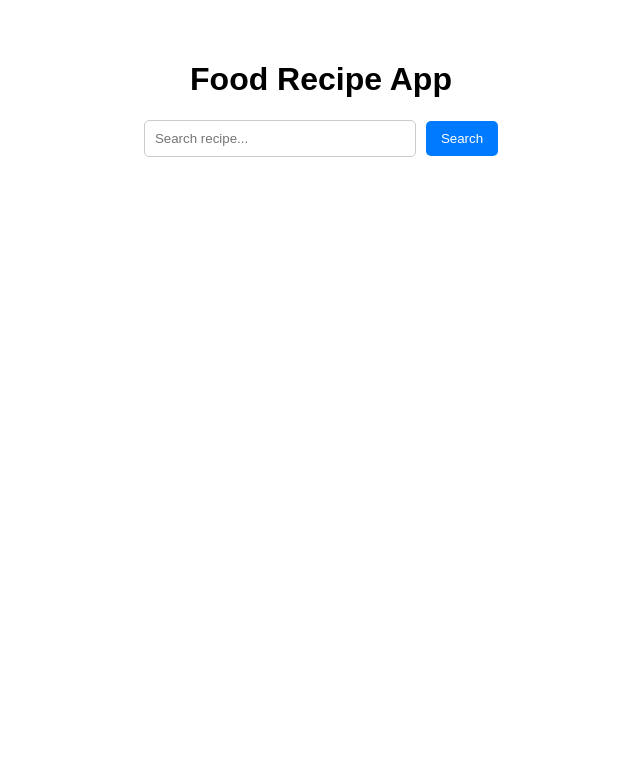
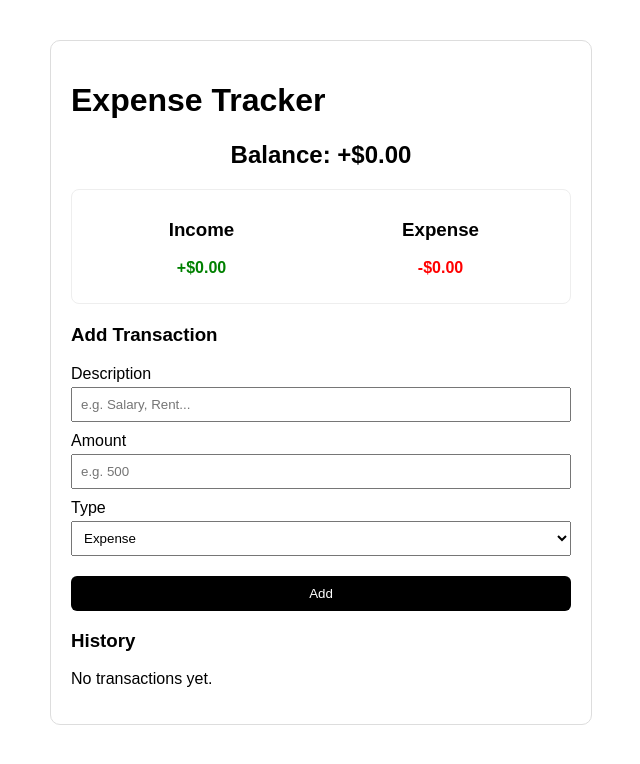
Before and after one commit to gmsijan1/react-practice-component, a React (Vite) app: page / in a window 1280 px wide. Shown: the top 764 px of the page, without its empty margins (319-959 px from the left). Built offline with nearby package versions, Linux system fonts and the light colour scheme.

Commit message:
feat: add Expenses Tracker

```diff
--- a/src/App.jsx
+++ b/src/App.jsx
@@ -1,10 +1,11 @@
 //import ScrollTopBottom from "./components/ScrollTopBottom";
 //import ModalPopup from "./components/Click-Outside/modalPopup";
 //import ResponsiveDemo from "./components/Responsive/ResponsiveDemo";
-import FoodRecipeApp from "./components/FoodRecipe";
+//import FoodRecipeApp from "./components/FoodRecipe";
+import ExpenseTracker from "./components/Expenses-Tracker";
 
 function App() {
-  return <FoodRecipeApp />;
+  return <ExpenseTracker />;
 }
 
 export default App;
--- /dev/null
+++ b/src/components/Expenses-Tracker/index.jsx
@@ -0,0 +1,113 @@
+import { useState } from "react";
+import "./style.css";
+
+export default function ExpenseTracker() {
+  const [transactions, setTransactions] = useState([]);
+  const [text, setText] = useState("");
+  const [amount, setAmount] = useState("");
+  const [type, setType] = useState("expense");
+
+  const handleAddTransaction = (e) => {
+    e.preventDefault();
+    if (!text || !amount) return;
+
+    const value = Number(amount);
+    const newTransaction = {
+      id: Date.now(),
+      text,
+      amount: value,
+      type,
+    };
+
+    setTransactions((prev) => [newTransaction, ...prev]);
+    setText("");
+    setAmount("");
+    setType("expense");
+  };
+
+  const handleDelete = (id) => {
+    setTransactions((prev) => prev.filter((t) => t.id !== id));
+  };
+
+  const incomeTotal = transactions
+    .filter((t) => t.type === "income")
+    .reduce((sum, t) => sum + t.amount, 0);
+
+  const expenseTotal = transactions
+    .filter((t) => t.type === "expense")
+    .reduce((sum, t) => sum + t.amount, 0);
+
+  const balance = incomeTotal - expenseTotal;
+
+  return (
+    <div className="tracker-container">
+      <h1>Expense Tracker</h1>
+
+      <h2 className="balance">
+        Balance: {balance >= 0 ? "+" : "-"}${Math.abs(balance).toFixed(2)}
+      </h2>
+
+      <div className="totals">
+        <div>
+          <h3>Income</h3>
+          <p className="income">+${incomeTotal.toFixed(2)}</p>
+        </div>
+        <div>
+          <h3>Expense</h3>
+          <p className="expense">-${expenseTotal.toFixed(2)}</p>
+        </div>
+      </div>
+
+      <form onSubmit={handleAddTransaction} className="transaction-form">
+        <h3>Add Transaction</h3>
+
+        <div className="form-group">
+          <label>Description</label>
+          <input
+            type="text"
+            value={text}
+            onChange={(e) => setText(e.target.value)}
+            placeholder="e.g. Salary, Rent..."
+          />
+        </div>
+
+        <div className="form-group">
+          <label>Amount</label>
+          <input
+            type="number"
+            value={amount}
+            onChange={(e) => setAmount(e.target.value)}
+            placeholder="e.g. 500"
+          />
+        </div>
+
+        <div className="form-group">
+          <label>Type</label>
+          <select value={type} onChange={(e) => setType(e.target.value)}>
+            <option value="expense">Expense</option>
+            <option value="income">Income</option>
+          </select>
+        </div>
+
+        <button type="submit" className="add-btn">
+          Add
+        </button>
+      </form>
+
+      <h3>History</h3>
+      {transactions.length === 0 && <p>No transactions yet.</p>}
+
+      <ul className="transaction-list">
+        {transactions.map((t) => (
+          <li key={t.id} className={`transaction-item ${t.type}`}>
+            <span>{t.text}</span>
+            <span>
+              {t.type === "income" ? "+" : "-"} ${t.amount.toFixed(2)}
+            </span>
+            <button onClick={() => handleDelete(t.id)}>X</button>
+          </li>
+        ))}
+      </ul>
+    </div>
+  );
+}
--- /dev/null
+++ b/src/components/Expenses-Tracker/style.css
@@ -0,0 +1,100 @@
+.tracker-container {
+  max-width: 500px;
+  margin: 40px auto;
+  padding: 20px;
+  border: 1px solid #ddd;
+  border-radius: 10px;
+  font-family: Arial, sans-serif;
+}
+
+.balance {
+  text-align: center;
+}
+
+.totals {
+  display: flex;
+  justify-content: space-between;
+  margin-top: 20px;
+  padding: 10px;
+  border: 1px solid #eee;
+  border-radius: 8px;
+}
+
+.totals div {
+  text-align: center;
+  flex: 1;
+}
+
+.income {
+  color: green;
+  font-weight: bold;
+}
+
+.expense {
+  color: red;
+  font-weight: bold;
+}
+
+.transaction-form {
+  margin-top: 20px;
+}
+
+.form-group {
+  margin-bottom: 10px;
+}
+
+.form-group label {
+  display: block;
+  margin-bottom: 4px;
+}
+
+.form-group input,
+.form-group select {
+  width: 100%;
+  padding: 8px;
+  box-sizing: border-box;
+}
+
+.add-btn {
+  width: 100%;
+  padding: 10px;
+  margin-top: 10px;
+  background-color: black;
+  color: white;
+  border: none;
+  border-radius: 6px;
+  cursor: pointer;
+}
+
+.transaction-list {
+  list-style: none;
+  padding: 0;
+  margin-top: 10px;
+}
+
+.transaction-item {
+  display: flex;
+  justify-content: space-between;
+  align-items: center;
+  padding: 8px;
+  margin-bottom: 6px;
+  background-color: #f9f9f9;
+  border-radius: 4px;
+  border-left: 4px solid transparent;
+}
+
+.transaction-item.income {
+  border-left-color: green;
+}
+
+.transaction-item.expense {
+  border-left-color: red;
+}
+
+.transaction-item button {
+  margin-left: 10px;
+  border: none;
+  background: transparent;
+  color: red;
+  cursor: pointer;
+}
```
